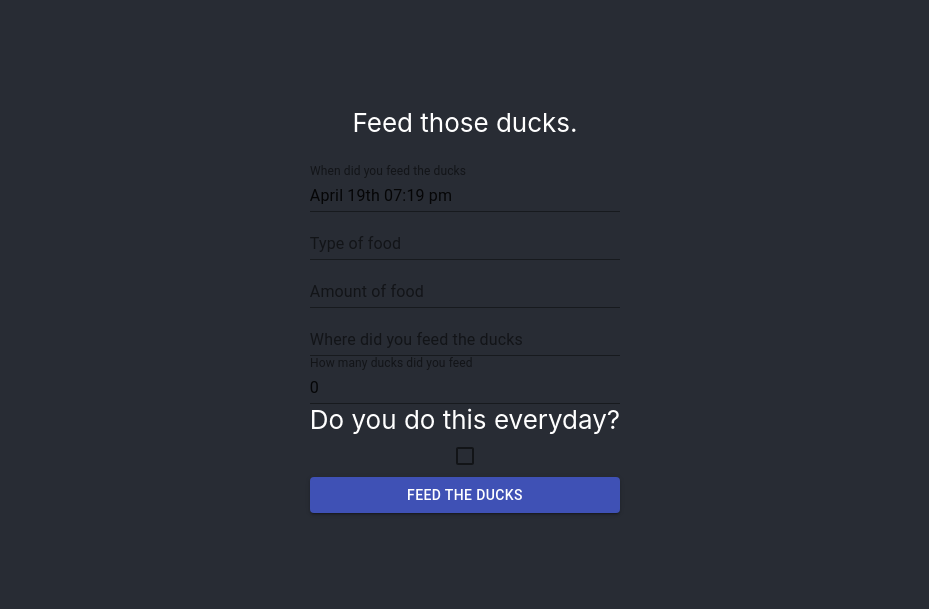
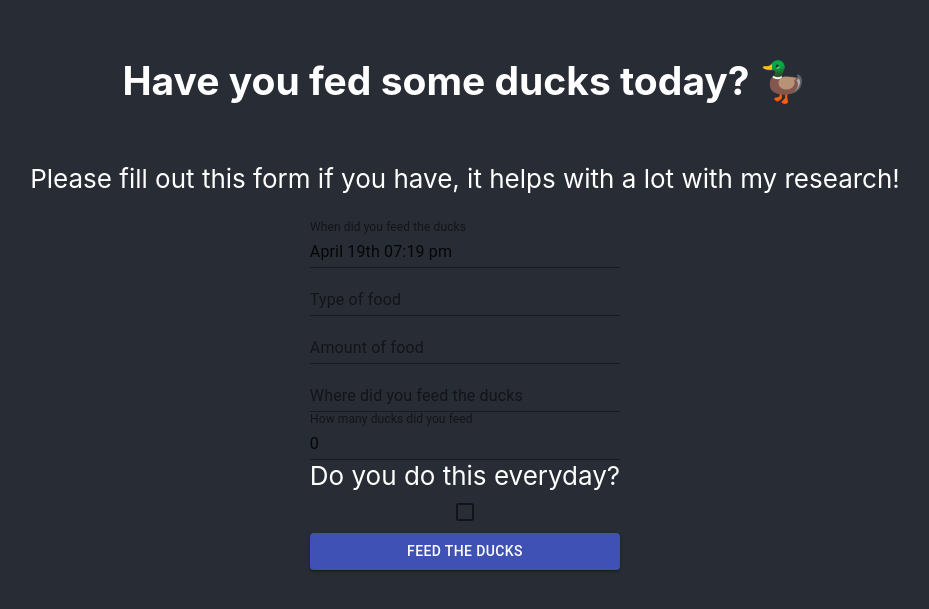
Before and after one commit to al-rosenthal/DuckFrontEnd, a React (Create React App) app: page / in a window 1280 px wide. Shown: the part 103-712 px from the top of the page, without its empty margins (175-1104 px from the left). Built offline with nearby package versions, Linux system fonts and the light colour scheme.

Commit message:
updated copy to be more clear

```diff
--- a/src/App.js
+++ b/src/App.js
@@ -10,7 +10,16 @@ class App extends React.Component {
 			<MuiPickersUtilsProvider utils={MomentUtils}>
 				<div className='App'>
 					<header className='App-header'>
-						<p>Feed those ducks.</p>
+						<h2>
+							Have you fed some ducks today?{' '}
+							<span role='img' aria-label='duck'>
+								🦆
+							</span>
+						</h2>
+						<p>
+							Please fill out this form if you have, it helps with a lot with my
+							research!
+						</p>
 						<DuckForm />
 					</header>
 				</div>
```
